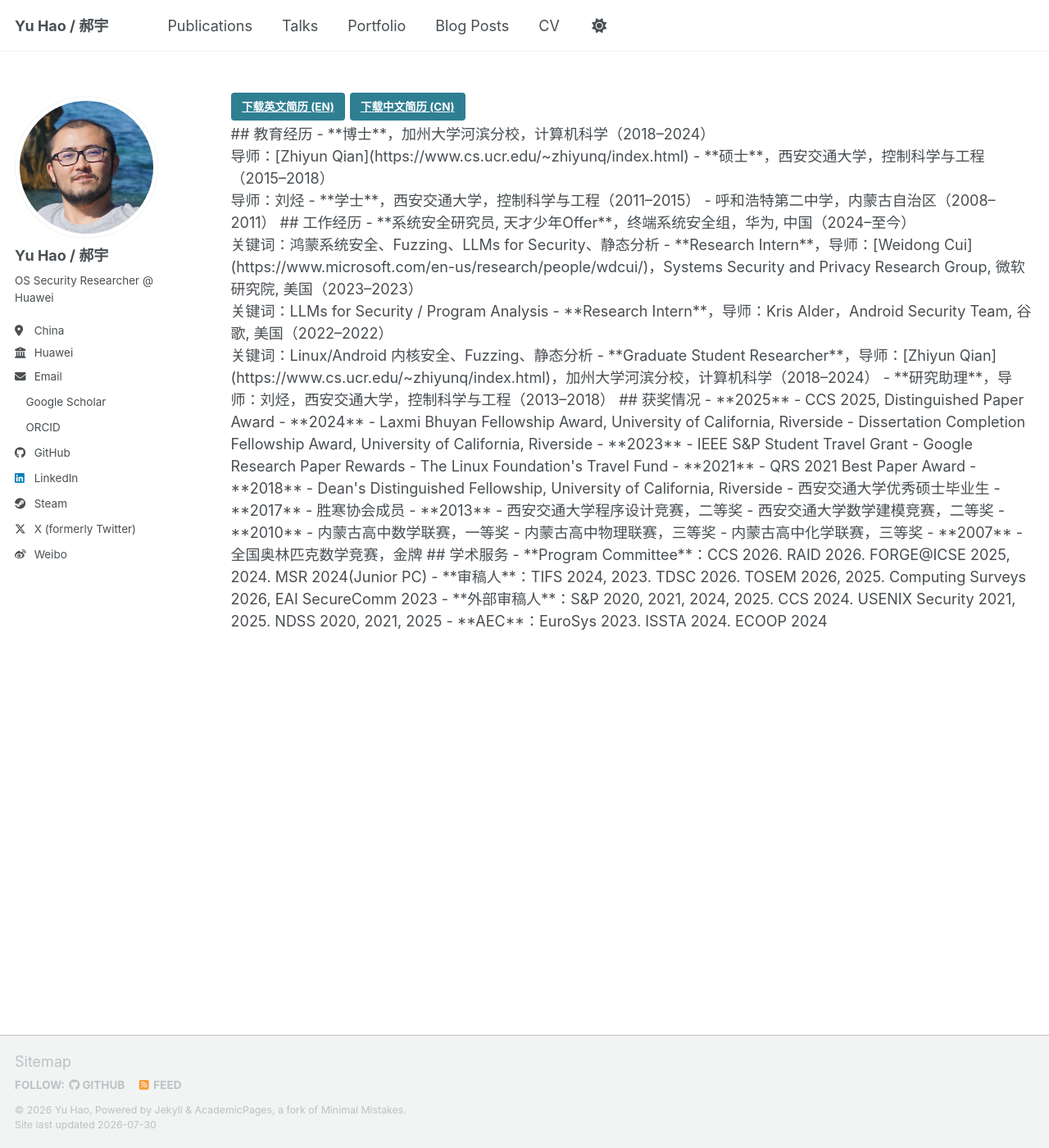
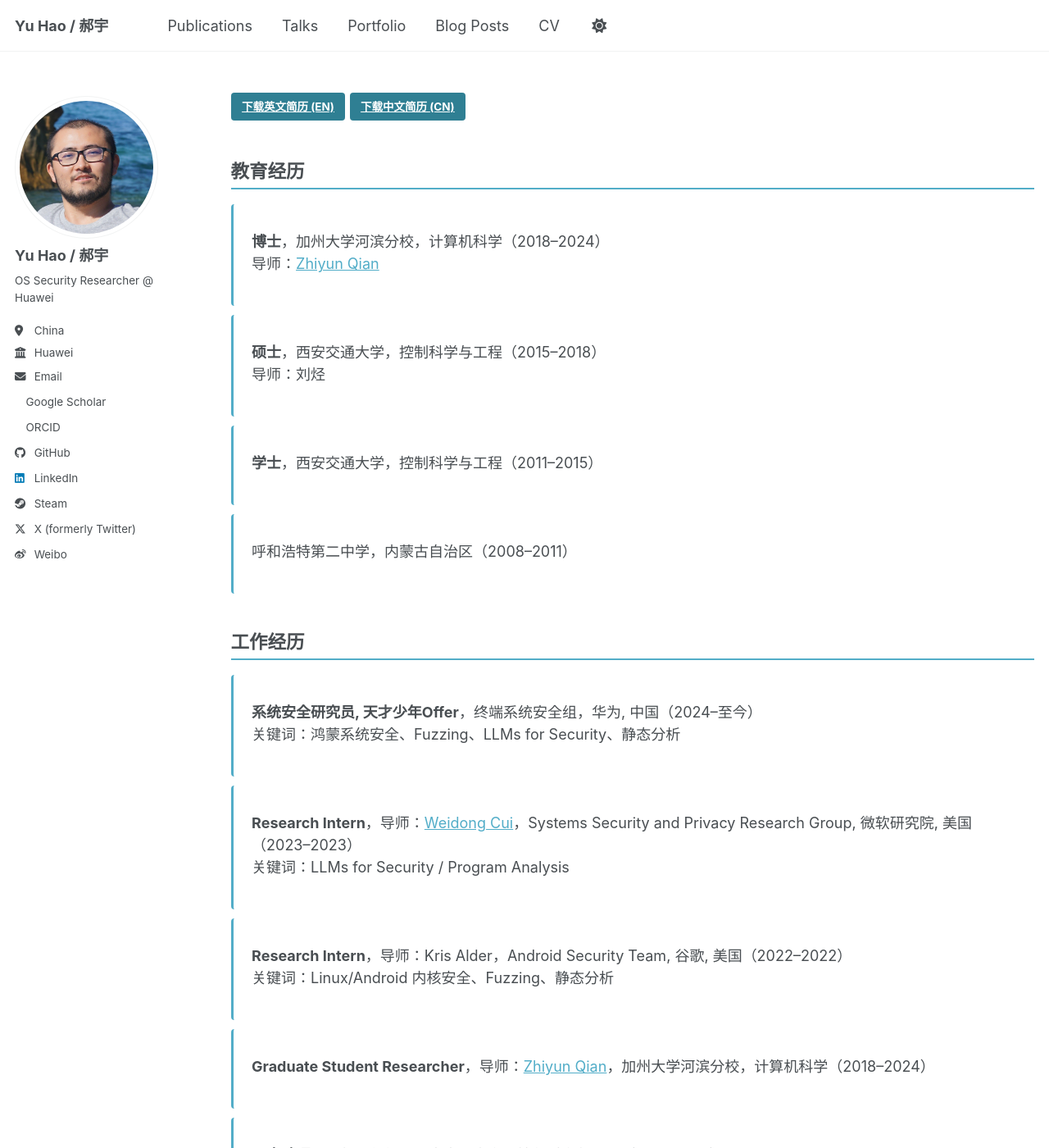
Before and after one commit to ZHYfeng/ZHYfeng.github.io, a Jekyll site: the page built from _pages/cv-cn.md, in a window 1280 px wide and 1400 px high. Shown: the whole window at 82% size. Built offline with Jekyll 4.4.1, drawn with Linux system fonts in a browser that asks for light colours; a script bundle is joined from its source files by our own code; library files that are not in the unit come from our copies; some of the changed text lies outside the part shown.

Commit message:
Fix CV markdown parsing: add markdown=1 to cv-card div

```diff
--- a/_pages/cv-cn.md
+++ b/_pages/cv-cn.md
@@ -9,7 +9,7 @@ author_profile: true
   <a href="/files/cv-cn.pdf" class="btn btn--primary">下载中文简历 (CN)</a>
 </div>
 
-<div class="cv-card">
+<div class="cv-card" markdown="1">
 
 ## 教育经历
 
--- a/scripts/generate_cv_md.py
+++ b/scripts/generate_cv_md.py
@@ -47,7 +47,7 @@ redirect_from:
   <a href="/files/cv-cn.pdf" class="btn btn--primary">Download CV (CN)</a>
 </div>
 
-<div class="cv-card">
+<div class="cv-card" markdown="1">
 
 ## Education
 
@@ -93,7 +93,7 @@ author_profile: true
   <a href="/files/cv-cn.pdf" class="btn btn--primary">下载中文简历 (CN)</a>
 </div>
 
-<div class="cv-card">
+<div class="cv-card" markdown="1">
 
 ## 教育经历
 
```
Also changed, not shown: _pages/cv.md (+1 -1 lines).
